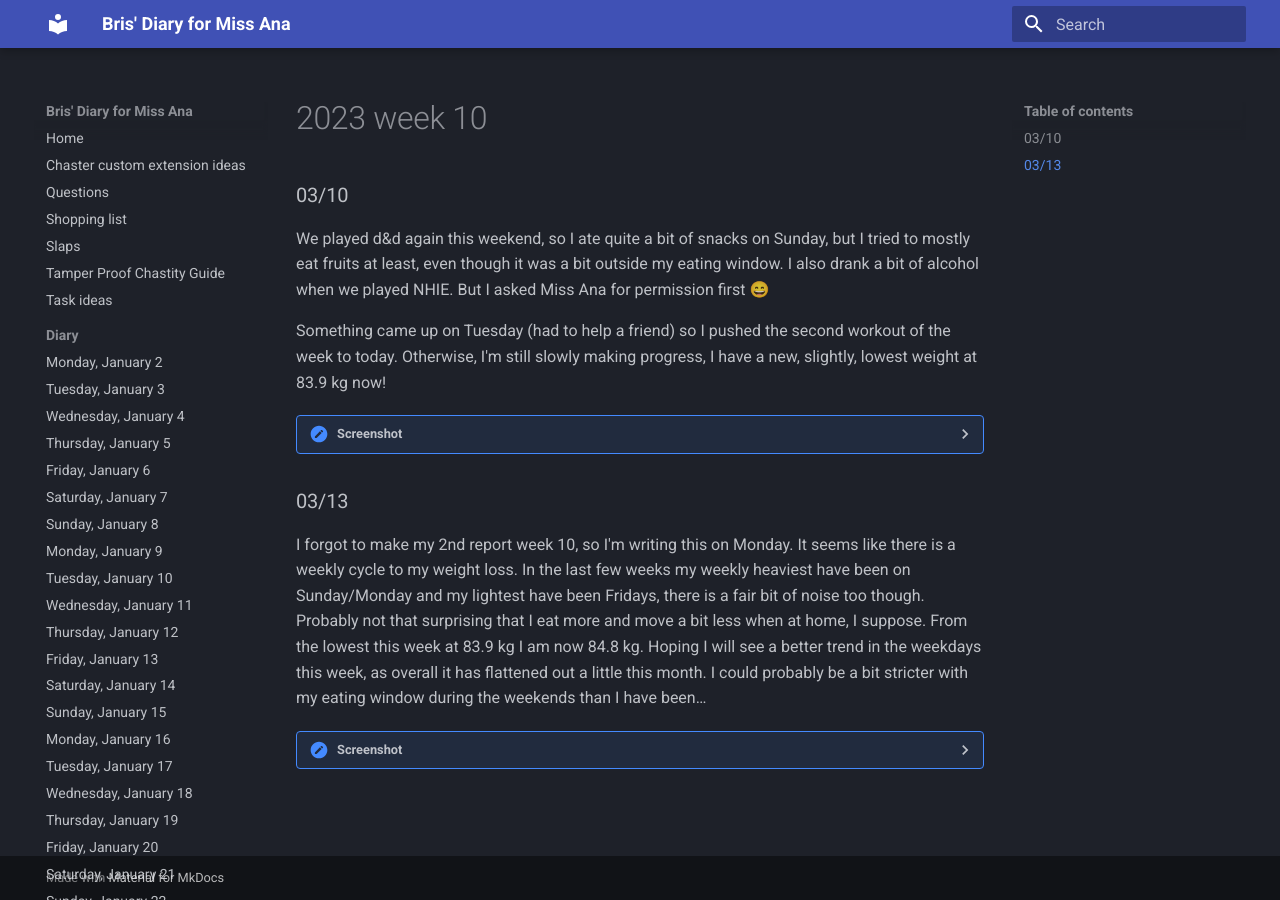
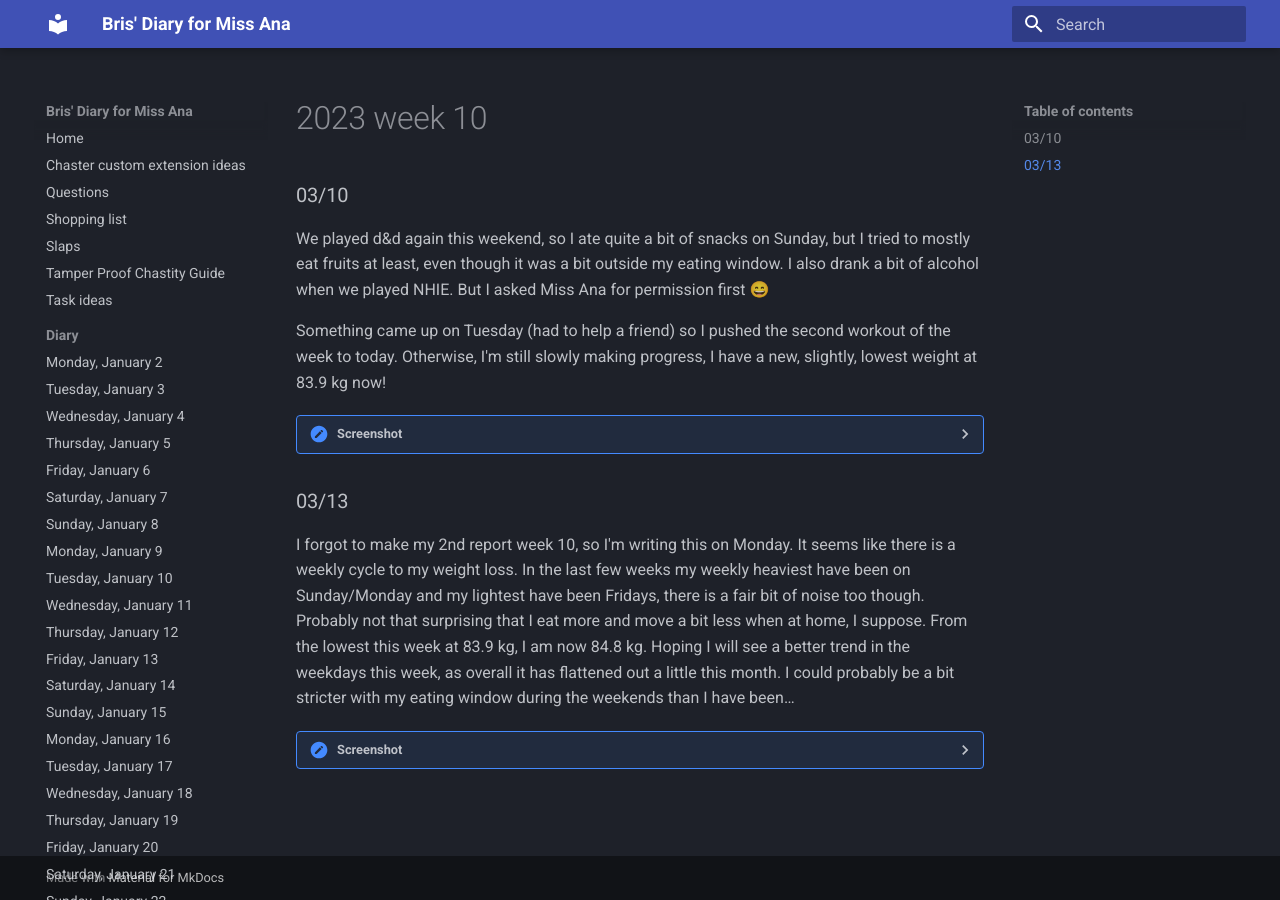
Before and after one commit to bris00/DFMA, an MkDocs documentation site: the page built from diary/Fitness Reports/2023 - week 10.md, in a window 1280 px wide. Built offline with MkDocs 1.6.1 and Material for MkDocs 9.7.7, drawn with Linux system fonts in a browser that asks for light colours.

```diff
--- a/diary/Fitness Reports/2023 - week 10.md
+++ b/diary/Fitness Reports/2023 - week 10.md
@@ -9,7 +9,7 @@ Something came up on Tuesday (had to help a friend) so I pushed the second worko
 </details>
 
 ### 03/13
-I forgot to make my 2nd report week 10, so I'm writing this on Monday. It seems like there is a weekly cycle to my weight loss. In the last few weeks my weekly heaviest have been on Sunday/Monday and my lightest have been Fridays, there is a fair bit of noise too though. Probably not that surprising that I eat more and move a bit less when at home, I suppose. From the lowest this week at 83.9 kg I am now 84.8 kg. Hoping I will see a better trend in the weekdays this week, as overall it has flattened out a little this month. I could probably be a bit stricter with my eating window during the weekends than I have been…
+I forgot to make my 2nd report week 10, so I'm writing this on Monday. It seems like there is a weekly cycle to my weight loss. In the last few weeks my weekly heaviest have been on Sunday/Monday and my lightest have been Fridays, there is a fair bit of noise too though. Probably not that surprising that I eat more and move a bit less when at home, I suppose. From the lowest this week at 83.9 kg, I am now 84.8 kg. Hoping I will see a better trend in the weekdays this week, as overall it has flattened out a little this month. I could probably be a bit stricter with my eating window during the weekends than I have been…
 
 <details>
 	<summary>Screenshot</summary>
```
